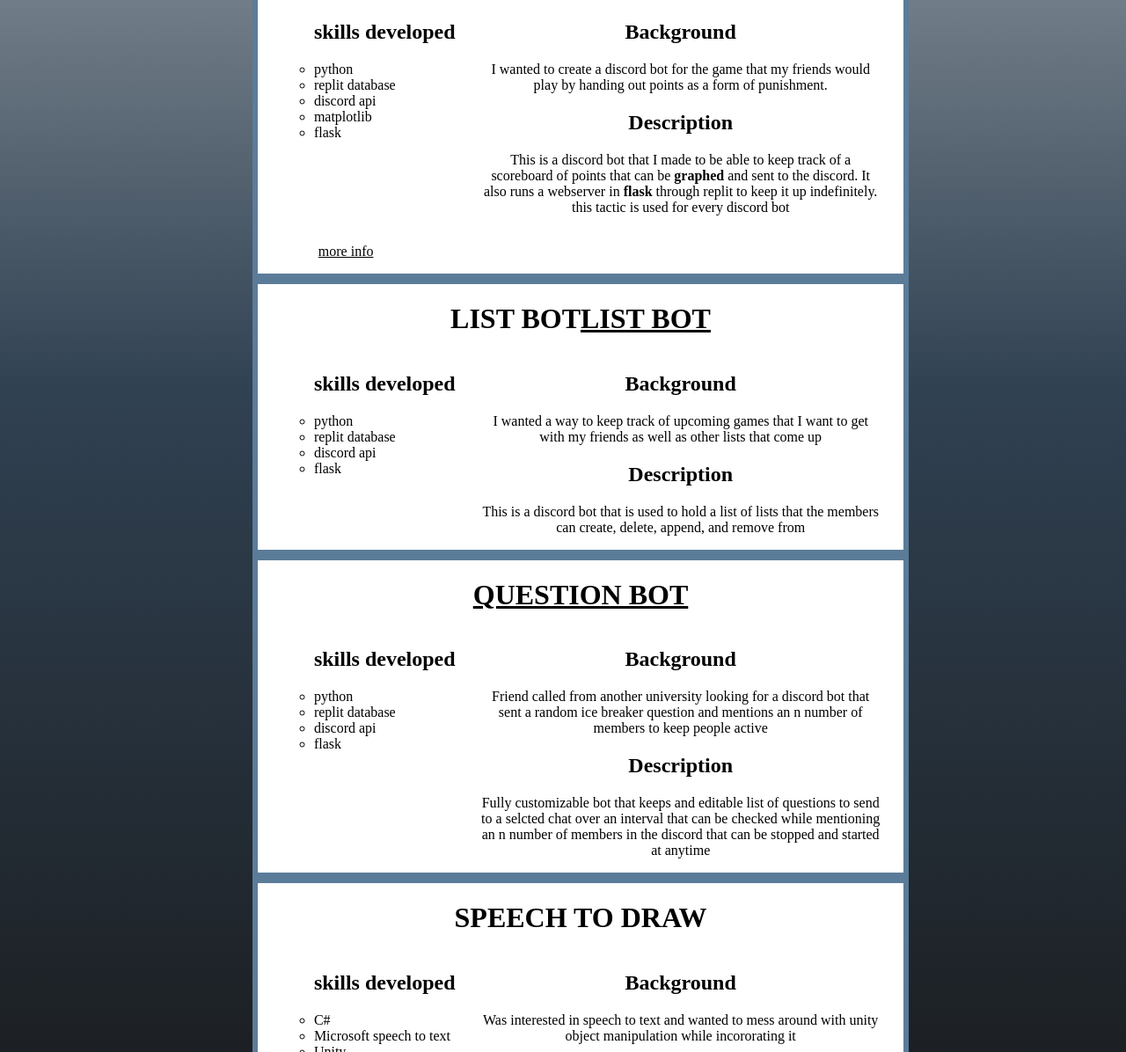
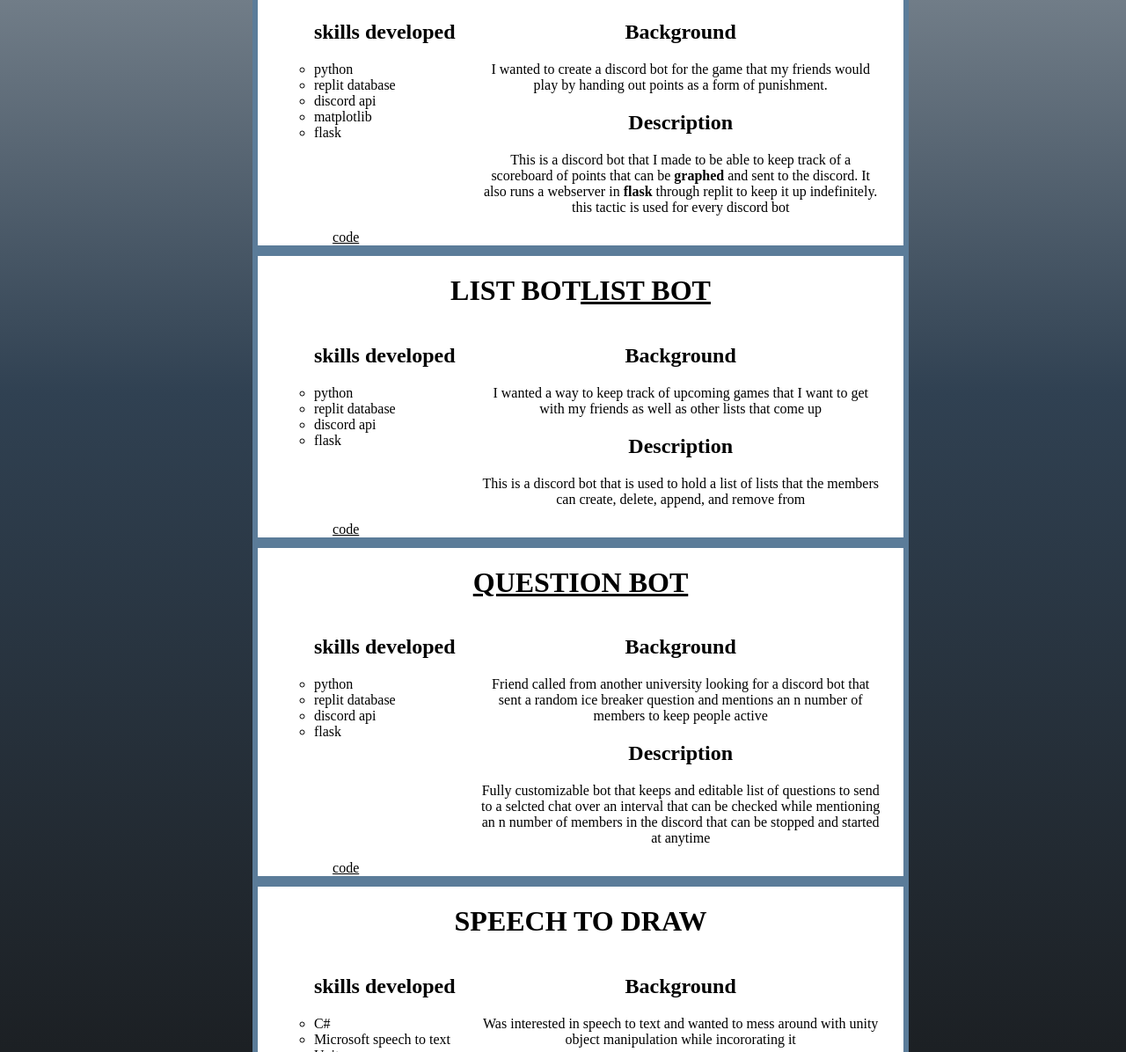
Before and after one commit to Camouflage10/Camouflage10.github.io, a plain HTML site: page projects.html in a window 1280 px wide. Shown: the part 526-1722 px from the top of the page at 88% size. Drawn offline with Linux system fonts and the light colour scheme.

Commit message:
code links

```diff
--- a/projects.html
+++ b/projects.html
@@ -57,7 +57,7 @@
                 <h2>Description</h2>
                 <p>This is a discord bot that I made to be able to keep track of a scoreboard of points that can be <span class="bolded">graphed</span> and sent to the discord. It also runs a webserver in <span class="bolded">flask</span> through replit to keep it up indefinitely. this tactic is used for every discord bot</p>
             </div>
-                <p><a href="bum.html">more info</a></p>
+                <a href="https://github.com/Camouflage10/Bum-bot" target="_blank">code</a>
             </li>
             <li class="project border">
                 <h1>List Bot<a href="list.html">List Bot</a></h1>
@@ -76,6 +76,7 @@
                 <h2>Description</h2>
                 <p>This is a discord bot that is used to hold a list of lists that the members can create, delete, append, and remove from</p>
             </div>
+                <a href="https://github.com/Camouflage10/list-bot" target="_blank">code</a>
             </li>
             <li class="project border">
                 <h1><a href="question.html">question Bot</a></h1>
@@ -95,6 +96,7 @@
                 <h2>Description</h2>
                 <p>Fully customizable bot that keeps and editable list of questions to send to a selcted chat over an interval that can be checked while mentioning an n number of members in the discord that can be stopped and started at anytime</p>
             </div>
+                <a href="https://github.com/Camouflage10/question-bot" target="_blank">code</a>
             </li>
             <li class="project border">
                 <h1>Speech to draw</a></h1>
```
